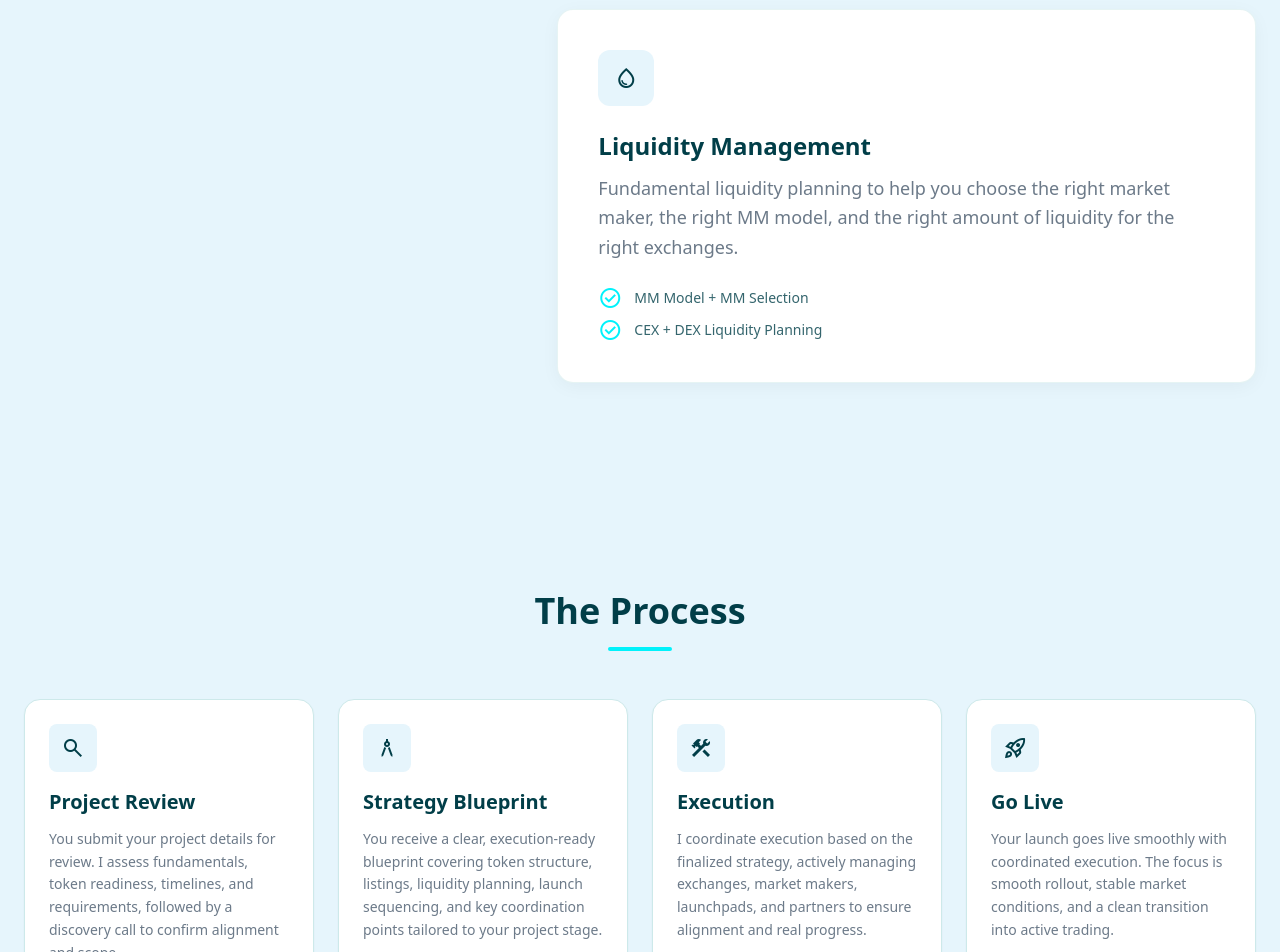
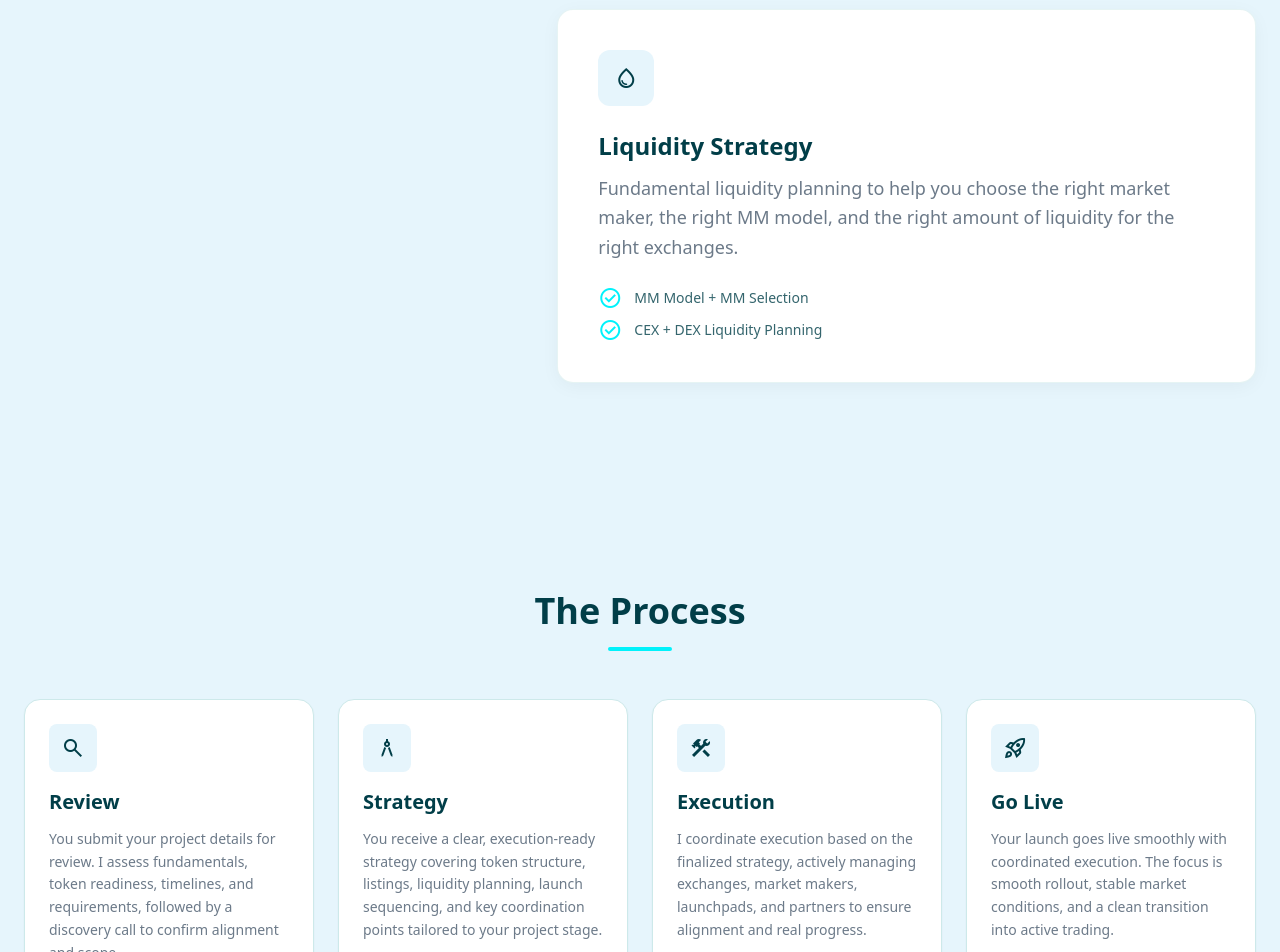
Before and after one commit to jatin576-code/web3jatin-v2, a Next.js app: page / in a window 1280 px wide. Shown: the part 1860-2812 px from the top of the page. Built offline with nearby package versions, Linux system fonts and the light colour scheme.

Commit message:
minor changes

```diff
--- a/app/page.tsx
+++ b/app/page.tsx
@@ -179,7 +179,7 @@ export default function Home() {
               <div className="w-14 h-14 rounded-xl bg-[#E6F5FC] text-secondary flex items-center justify-center mb-6 transition-colors duration-300 group-hover:bg-primary group-hover:text-secondary">
                 <span className="material-symbols-outlined text-3xl">water_drop</span>
               </div>
-              <h3 className="text-2xl font-bold text-secondary mb-3 group-hover:text-[#013E48]">Liquidity Management</h3>
+              <h3 className="text-2xl font-bold text-secondary mb-3 group-hover:text-[#013E48]">Liquidity Strategy</h3>
               <p className="text-body-text text-lg leading-relaxed mb-6">
                 Fundamental liquidity planning to help you choose the right market maker, the right MM model, and the right amount of liquidity for the right exchanges.
               </p>
@@ -213,7 +213,7 @@ export default function Home() {
               <div className="w-12 h-12 rounded-lg bg-background-light text-secondary flex items-center justify-center mb-4">
                 <span className="material-symbols-outlined text-2xl">search</span>
               </div>
-              <h4 className="text-xl font-bold text-secondary mb-3">Project Review</h4>
+              <h4 className="text-xl font-bold text-secondary mb-3">Review</h4>
               <p className="text-body-text text-sm leading-relaxed">
                 You submit your project details for review. I assess fundamentals, token readiness, timelines, and requirements, followed by a discovery call to confirm alignment and scope.
               </p>
@@ -224,9 +224,9 @@ export default function Home() {
               <div className="w-12 h-12 rounded-lg bg-background-light text-secondary flex items-center justify-center mb-4">
                 <span className="material-symbols-outlined text-2xl">architecture</span>
               </div>
-              <h4 className="text-xl font-bold text-secondary mb-3">Strategy Blueprint</h4>
+              <h4 className="text-xl font-bold text-secondary mb-3">Strategy</h4>
               <p className="text-body-text text-sm leading-relaxed">
-                You receive a clear, execution-ready blueprint covering token structure, listings, liquidity planning, launch sequencing, and key coordination points tailored to your project stage.
+                You receive a clear, execution-ready strategy covering token structure, listings, liquidity planning, launch sequencing, and key coordination points tailored to your project stage.
               </p>
             </div>
 
```
